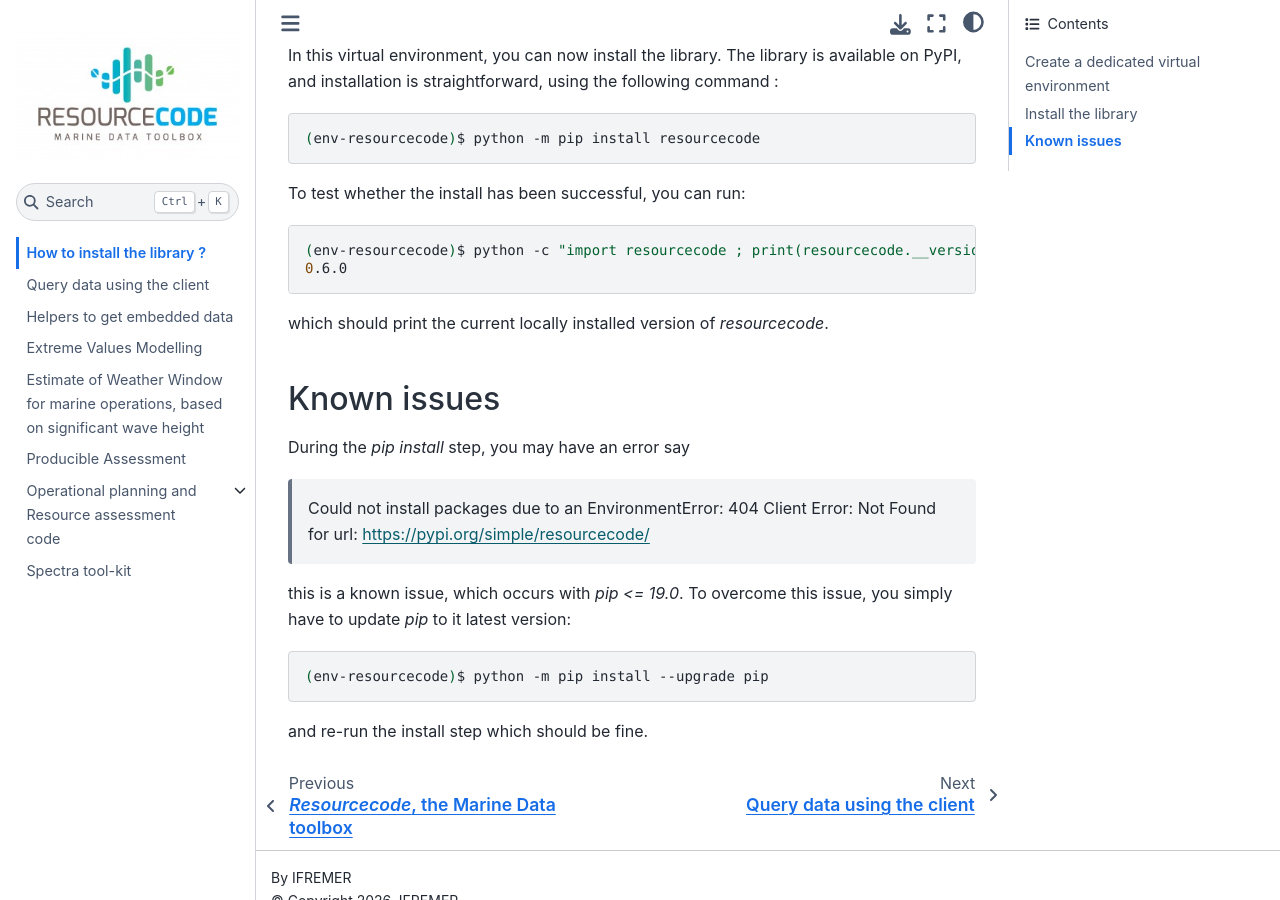
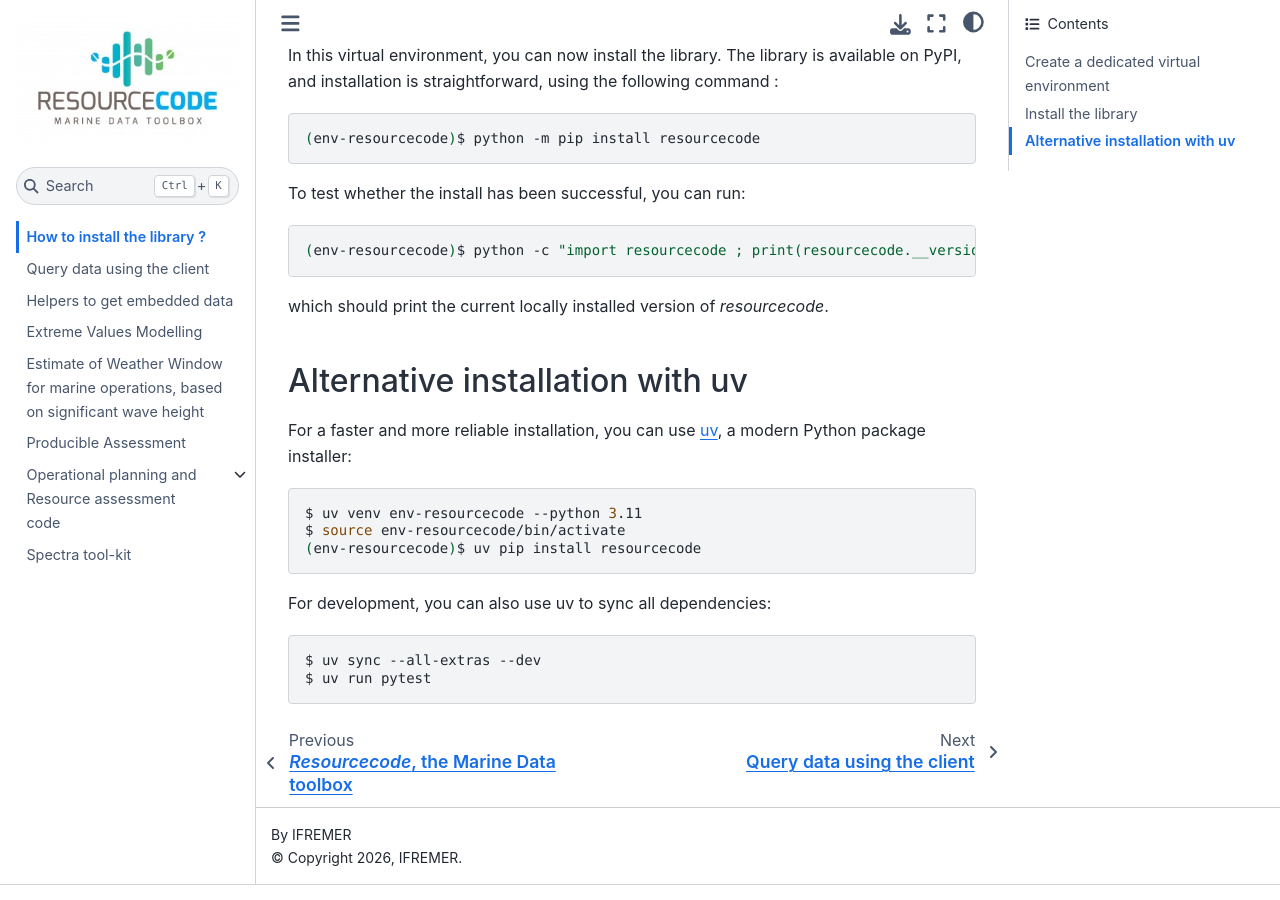
Before and after one commit to Resourcecode-project/py-resourcecode, a Sphinx documentation site: the page built from doc/doc_installation.rst, in a window 1280 px wide and 900 px high, scrolled down 716 px. Built offline with Sphinx 7.4.7 and the Sphinx Book theme 1.1.4, drawn with Linux system fonts in a browser that asks for light colours; pages that are not in the unit, such as notebooks, are missing from menus.

Commit message:
docs: update the documentation to mention uv and update minimal version of python in the documentation.

```diff
--- a/doc/doc_installation.rst
+++ b/doc/doc_installation.rst
@@ -5,7 +5,7 @@ Create a dedicated virtual environment
 --------------------------------------
 
 To install the library, you may first of all, create a dedicated virtual
-environment with a python version at least `3.9`:
+environment with a python version at least `3.11`:
 
 .. code-block:: shell
 
@@ -33,7 +33,7 @@ Install the library
 
 In this virtual environment, you can now install the library. The library is
 available on PyPI, and installation is straightforward, using the following
-command :
+command :
 
 
 .. code-block:: shell
@@ -46,25 +46,24 @@ To test whether the install has been successful, you can run:
 .. code-block:: shell
 
    (env-resourcecode)$ python -c "import resourcecode ; print(resourcecode.__version__)"
-   0.6.0
 
 which should print the current locally installed version of `resourcecode`.
 
+Alternative installation with uv
+--------------------------------
 
-Known issues
-------------
-
-During the `pip install` step, you may have an error say
-
-   Could not install packages due to an EnvironmentError: 404 Client Error: Not
-   Found for url: https://pypi.org/simple/resourcecode/
-
-
-this is a known issue, which occurs with `pip <= 19.0`. To overcome this issue,
-you simply have to update `pip` to it latest version:
+For a faster and more reliable installation, you can use `uv <https://docs.astral.sh/uv/>`_,
+a modern Python package installer:
 
 .. code-block:: shell
 
-   (env-resourcecode)$ python -m pip install --upgrade pip
+   $ uv venv env-resourcecode --python 3.11
+   $ source env-resourcecode/bin/activate
+   (env-resourcecode)$ uv pip install resourcecode
 
-and re-run the install step which should be fine.
+For development, you can also use uv to sync all dependencies:
+
+.. code-block:: shell
+
+   $ uv sync --all-extras --dev
+   $ uv run pytest
```
